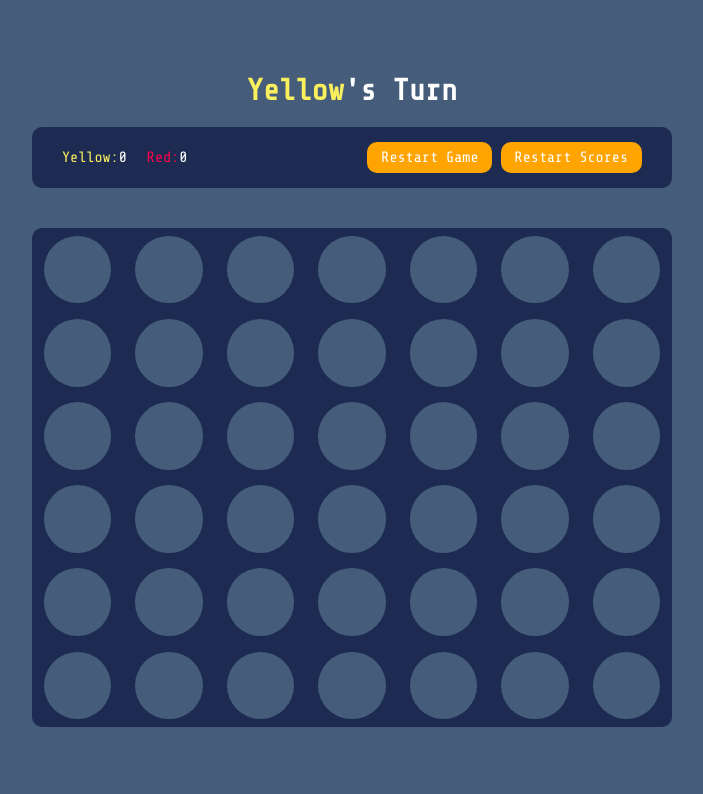
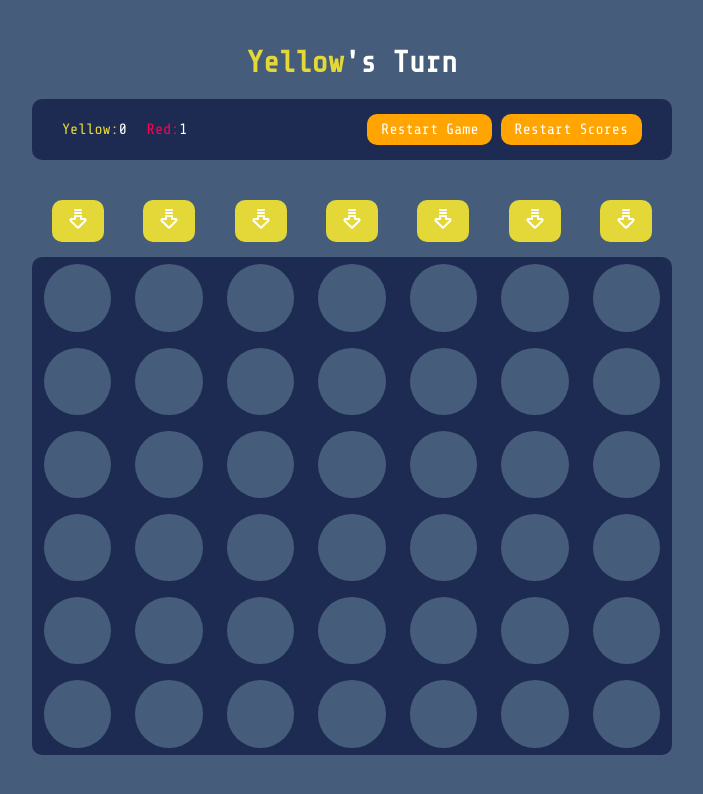
Before and after one commit to DavidGonzalez-dev/Connect-4, a plain HTML site: page index.html in a window 1280 px wide. Both pictures are taken after a click on the button "Restart Game". Shown: the whole page, without its empty margins (288-991 px from the left). Drawn offline with nearby package versions, Linux system fonts and the light colour scheme.

Commit message:
FEAT: Add Column Select Buttons and Set/Update Scores if theres a winner

```diff
--- a/css/styles.css
+++ b/css/styles.css
@@ -13,7 +13,7 @@
 
 :root {
     --board-color: #1D2B53;
-    --yellow-color: #FAEF5D;
+    --yellow-color: #e4d839;
     --red-color: #FF004D;
     --background-color: #455D7A;
     --button-color: #FFA400;
@@ -76,23 +76,46 @@ h1 span{
     color: var(--red-color);
 }
 
-
+/* Buttons Styles */
 button {
     border: none;
     padding: 7px 14px;
     border-radius: 10px;
     cursor: pointer;
     transition: .25s;
-    background: var(--button-color);
 }
 
 button:hover {
     transform: scale(1.02);
 }
 
+.button{
+    background: var(--button-color);
+}
+
+.red-button{
+    background: var(--red-color);
+}
+
+.yellow-button{
+    background-color: var(--yellow-color);
+}
+
+
+/* Buttons selector style */
+#column-selector{
+    margin-top: 40px;
+    display: grid;
+    grid-template-columns: repeat(7, 1fr);
+}
+
+#column-selector button{
+    margin: 0 auto;
+}
+
 /* Board and players cards */
 #game-board {
-    margin-top: 40px;
+    margin-top: 15px;
     display: grid;
     width: 100%;
     height: 90%;
--- a/index.html
+++ b/index.html
@@ -21,27 +21,28 @@
                 <!-- Yellow Score -->
                 <div class="score">
                     <span class="yellow">Yellow: </span>
-                    <div id="yellow-score">0</div>
+                    <div id="yellow-score"></div>
                 </div>
 
                 <!-- Red Score -->
                 <div class="score">
                     <span class="red">Red: </span>
-                    <div id="red-score">0</div>
+                    <div id="red-score"></div>
                 </div>
 
             </div>
 
             <!-- Game Buttons -->
             <div id="game-buttons">
-                <button id="restart-game">Restart Game</button>
-                <button id="restart-scores">Restart Scores</button>
+                <button id="restart-game" class="button">Restart Game</button>
+                <button id="restart-scores" class="button">Restart Scores</button>
             </div>
         </section>
 
+        <!--* Column Selector -->
+        <section id="column-selector"></section>
         <!--* Board Game -->
-        <section id="game-board">
-        </section>
+        <section id="game-board"></section>
     </div>
 
 
--- a/js/main.js
+++ b/js/main.js
@@ -1,8 +1,25 @@
+const arrowIcon = `<svg xmlns="http://www.w3.org/2000/svg"
+                            // viewBox="0 0 24 24"
+                            // fill="none"
+                            // stroke="currentColor"
+                            // stroke-linecap="round"
+                            // stroke-linejoin="round"
+                            // width="24"
+                            // height="24"
+                            // stroke-width="2"><path d="M15 12h3.586a1 1 0 0 1 .707 1.707l-6.586 6.586a1 1 0 0 1 -1.414 0l-6.586 -6.586a1 1 0 0 1 .707 -1.707h3.586v-3h6v3z"></path><path d="M15 3h-6"></path><path d="M15 6h-6"></path></svg>`
+
+
 //! Declaration of the dimensions of the board
 const nColumns = 7
 const nRows = 6
+
+//! Declaration of the elements in the DOM
 let board = document.getElementById('game-board')
 let titlePlayer = document.getElementById('turn')
+let selectButtons = document.getElementById('column-selector')
+let yellowScore = document.getElementById('yellow-score')
+let redScore = document.getElementById('red-score')
+
 
 //! Declaration of the types of slots
 const slotTypes = {
@@ -14,14 +31,29 @@ const slotTypes = {
 
 //* Declares of the game variables
 let boardMap
-let score = JSON.parse(localStorage.getItem('score')) || { red: 0, yellow: 0 }
+let score = { red: 0, yellow: 0 }
 let currentPlayer
+
+// This functions set scores it takes an optional winner argument
+// Winner is an int value from 1-2 in order to identify the winner using the slotTypes object
+function setScores(winner){
+
+    if (winner){
+        score[Object.keys(slotTypes).find(key => slotTypes[key] === winner)]++
+    }
+
+    yellowScore.innerText = score.yellow
+    redScore.innerText = score.red
+
+}
+
 
 // This function initizalize the game variables
 function setGame() {
     boardMap = Array.from(new Array(nRows), () => new Array(nColumns).fill(slotTypes.empty))
     currentPlayer = slotTypes.yellow
     createBoard(boardMap)
+    setScores()
 }
 
 // This function creates a div with the class slot and inside it a div with the class emptySlot
@@ -38,6 +70,22 @@ function crateEmptySlot() {
     return slot
 }
 
+//This function create a Column Select Button
+function createColumnSelectButtton() {
+    let button = document.createElement("button")
+    button.innerHTML = arrowIcon
+    return button
+}
+
+function createSelectButtons(nColumns) {
+
+    for (let button = 0; button < nColumns; button++) {
+        let selectButton = createColumnSelectButtton()
+        selectButton.setAttribute('id', button + 1)
+        selectButtons.appendChild(selectButton)
+    }
+
+}
 
 // This function creates elements in the DOM and apends them into the board in order to paint them in the screen.
 function createBoard(boardMap) {
@@ -49,26 +97,48 @@ function createBoard(boardMap) {
             board.appendChild(slot)
         })
     })
+
+    createSelectButtons(nColumns)
 }
 
-function setTitle(currentPlayer) {
+function updateColumnSelectButtons(buttons, color) {
+    for (const button of buttons) {
+        button.classList.remove('red-button', 'yellow-button')
+        button.classList.add(color)
+    }
+}
+
+// This function changes the h1 of the title verifing the actual current player.
+function changePlayer(currentPlayer) {
+
     titlePlayer.classList.remove('red', 'yellow')
+    let playerButtons = selectButtons.childNodes
+
     if (currentPlayer == slotTypes.yellow) {
         titlePlayer.innerText = 'Yellow'
         titlePlayer.classList.add('yellow')
+        updateColumnSelectButtons(playerButtons, 'yellow-button')
+
     }
     else if (currentPlayer == slotTypes.red) {
         titlePlayer.innerText = 'Red'
         titlePlayer.classList.add('red')
+        updateColumnSelectButtons(playerButtons, 'red-button')
     }
+
+
 }
 
-function gameMovement() {
-    setTitle(currentPlayer)
+//This function stores all the logic of a plater movement
+function plaverMovement(currentPlayer) {
+    changePlayer(currentPlayer)
 }
+
 
 document.addEventListener('DOMContentLoaded', () => {
     setGame()
-    gameMovement()
-
+    changePlayer(currentPlayer)
+    document.getElementById('restart-game').addEventListener('click', () => {
+        setScores(slotTypes.red)
+    })
 })
```
